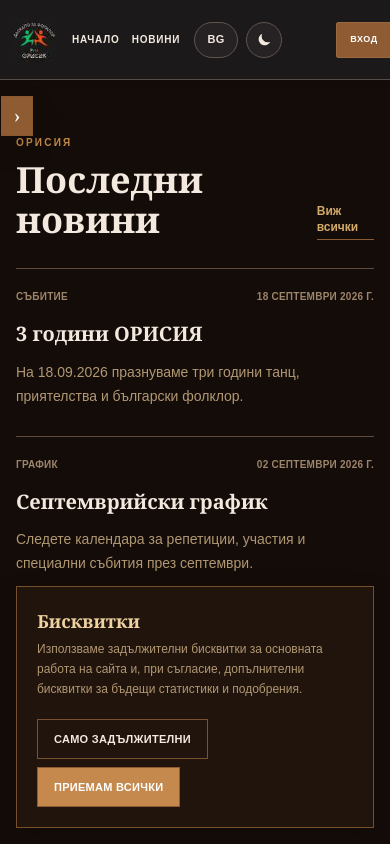
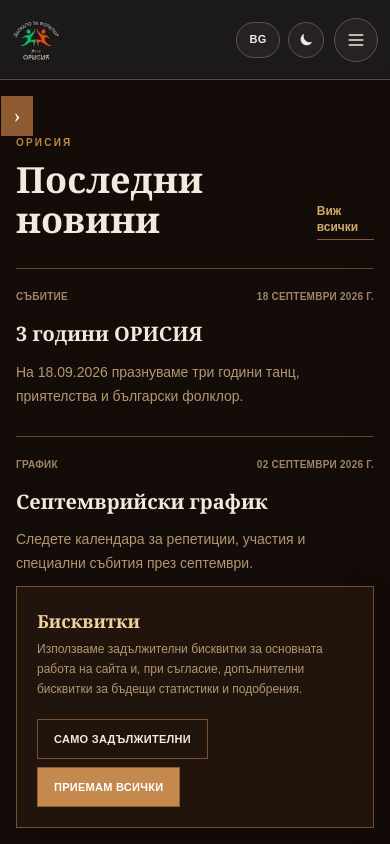
Before and after one commit to viktor132607/Orisia.Client, a Next.js app: page / in a window 390 px wide. Shown: the top 844 px of the page. Built offline with nearby package versions, Linux system fonts and the light colour scheme.

Commit message:
Rework mobile navigation into compact drawer menu

```diff
--- a/src/components/Navbar.tsx
+++ b/src/components/Navbar.tsx
@@ -11,8 +11,8 @@ type Language = "bg" | "en";
 type AuthRole = "guest" | "user" | "admin";
 
 const labels = {
-  bg: { home: "Начало", news: "Новини", events: "Събития", calendar: "Календар", gallery: "Галерия", horoteka: "Хоротека", about: "За ОРИСИЯ", contacts: "Контакти", admin: "Админ", profile: "Профил", logout: "Изход", login: "Вход" },
-  en: { home: "Home", news: "News", events: "Events", calendar: "Calendar", gallery: "Gallery", horoteka: "Dance Library", about: "About ORISIA", contacts: "Contacts", admin: "Admin", profile: "Profile", logout: "Logout", login: "Login" },
+  bg: { home: "Начало", news: "Новини", events: "Събития", calendar: "Календар", gallery: "Галерия", horoteka: "Хоротека", about: "За ОРИСИЯ", contacts: "Контакти", admin: "Админ", profile: "Профил", logout: "Изход", login: "Вход", menu: "Меню", close: "Затвори менюто" },
+  en: { home: "Home", news: "News", events: "Events", calendar: "Calendar", gallery: "Gallery", horoteka: "Dance Library", about: "About ORISIA", contacts: "Contacts", admin: "Admin", profile: "Profile", logout: "Logout", login: "Login", menu: "Menu", close: "Close menu" },
 };
 
 function getRole(value: string | null): AuthRole {
@@ -24,6 +24,7 @@ function getRole(value: string | null): AuthRole {
 export default function Navbar() {
   const [role, setRole] = useState<AuthRole>("guest");
   const [language, setLanguage] = useState<Language>("bg");
+  const [menuOpen, setMenuOpen] = useState(false);
 
   useEffect(() => {
     const readVariant = () => setRole(getRole(window.localStorage.getItem(AUTH_KEY)));
@@ -57,6 +58,7 @@ export default function Navbar() {
   const logout = () => {
     window.localStorage.setItem(AUTH_KEY, "logged-out");
     setRole("guest");
+    setMenuOpen(false);
     window.dispatchEvent(new CustomEvent("orisia-auth-change", { detail: { role: "guest", loggedIn: false, isAdmin: false } }));
   };
 
@@ -64,43 +66,88 @@ export default function Navbar() {
   const loggedIn = role !== "guest";
   const isAdmin = role === "admin";
   const isBg = language === "bg";
-  const navLink = "flex-none font-sans text-[10px] font-black uppercase tracking-[.08em] text-orisia-light transition hover:text-white lg:text-[12px]";
+  const navLink = "flex-none font-sans text-[11px] font-black uppercase tracking-[.08em] text-orisia-light transition hover:text-white 2xl:text-[12px]";
+  const mobileLink = "flex min-h-14 items-center border-b border-[#403a38] px-7 font-sans text-[15px] font-black uppercase tracking-[.08em] text-orisia-light transition hover:bg-[#272324] hover:text-white";
+
+  const navItems = [
+    { href: "/", label: text.home },
+    { href: "/news", label: text.news },
+    { href: "/events", label: text.events },
+    { href: "/calendar", label: text.calendar },
+    { href: "/gallery", label: text.gallery },
+    { href: "/horoteka", label: text.horoteka },
+    { href: "/about", label: text.about },
+    { href: "/contact", label: text.contacts },
+  ];
+
+  if (isAdmin) navItems.push({ href: "/admin", label: text.admin });
 
   return (
     <header className="fixed inset-x-0 top-0 z-[9999] h-20 border-b border-[#554b47] bg-orisia-ink text-orisia-light shadow-sm">
       <div className="mx-auto flex h-full w-full items-center px-3 sm:px-4 lg:px-6">
-        <div className="flex min-w-0 items-center gap-4 lg:gap-6">
-          <Link href="/" className="flex-none leading-none" aria-label={isBg ? "ОРИСИЯ - Начало" : "ORISIA - Home"}>
-            <img className="h-11 w-11 rounded object-cover sm:h-12 sm:w-12 lg:h-[54px] lg:w-[54px]" src="/orisia-logo.svg" alt={isBg ? "Лого на ОРИСИЯ" : "ORISIA logo"} />
-          </Link>
+        <Link href="/" className="flex-none leading-none" aria-label={isBg ? "ОРИСИЯ - Начало" : "ORISIA - Home"} onClick={() => setMenuOpen(false)}>
+          <img className="h-12 w-12 rounded object-cover sm:h-[54px] sm:w-[54px]" src="/orisia-logo.svg" alt={isBg ? "Лого на ОРИСИЯ" : "ORISIA logo"} />
+        </Link>
 
-          <nav className="scrollbar-none flex min-w-0 items-center justify-start gap-3 overflow-x-auto whitespace-nowrap lg:gap-5" aria-label={isBg ? "Основна навигация" : "Main navigation"}>
-            <Link className={navLink} href="/">{text.home}</Link>
-            <Link className={navLink} href="/news">{text.news}</Link>
-            <Link className={navLink} href="/events">{text.events}</Link>
-            <Link className={navLink} href="/calendar">{text.calendar}</Link>
-            <Link className={navLink} href="/gallery">{text.gallery}</Link>
-            <Link className={navLink} href="/horoteka">{text.horoteka}</Link>
-            <Link className={navLink} href="/about">{text.about}</Link>
-            <Link className={navLink} href="/contact">{text.contacts}</Link>
-            {isAdmin && <Link className={navLink} href="/admin">{text.admin}</Link>}
-          </nav>
-        </div>
+        <nav className="ml-6 hidden min-w-0 flex-1 items-center justify-start gap-4 whitespace-nowrap xl:flex 2xl:gap-6" aria-label={isBg ? "Основна навигация" : "Main navigation"}>
+          {navItems.map((item) => <Link key={item.href} className={navLink} href={item.href}>{item.label}</Link>)}
+        </nav>
 
-        <div className="ml-auto grid w-[196px] flex-none grid-cols-[70px_60px_56px] items-center gap-1.5 whitespace-nowrap pl-3 sm:w-[230px] sm:grid-cols-[82px_72px_64px] lg:w-[300px] lg:grid-cols-[90px_96px_96px] lg:gap-2 lg:pl-6">
+        <div className="ml-auto hidden w-[300px] flex-none grid-cols-[90px_96px_96px] items-center gap-2 whitespace-nowrap pl-6 xl:grid">
           <SitePreferences />
           <span className="flex w-full items-center justify-center">
-            {loggedIn ? <Link href="/account" className="flex min-h-9 w-full items-center justify-center px-1 font-sans text-[9px] font-extrabold uppercase tracking-[.06em] text-orisia-light hover:text-white sm:text-[10px] lg:text-[12px]">{text.profile}</Link> : null}
+            {loggedIn ? <Link href="/account" className="flex min-h-9 w-full items-center justify-center px-1 font-sans text-[10px] font-extrabold uppercase tracking-[.06em] text-orisia-light hover:text-white 2xl:text-[12px]">{text.profile}</Link> : null}
           </span>
           <span className="flex w-full items-center justify-center">
             {loggedIn ? (
-              <Link href="/" className="flex min-h-9 w-full items-center justify-center rounded-sm border border-[#9b693d] bg-[#8e5b32] px-1 font-sans text-[9px] font-black uppercase tracking-[.06em] text-white transition hover:bg-[#a96b38] sm:text-[10px] lg:text-[12px]" onClick={logout}>{text.logout}</Link>
+              <Link href="/" className="flex min-h-9 w-full items-center justify-center rounded-sm border border-[#9b693d] bg-[#8e5b32] px-1 font-sans text-[10px] font-black uppercase tracking-[.06em] text-white transition hover:bg-[#a96b38] 2xl:text-[12px]" onClick={logout}>{text.logout}</Link>
             ) : (
-              <Link href="/login" className="flex min-h-9 w-full items-center justify-center rounded-sm border border-[#9b693d] bg-[#8e5b32] px-1 font-sans text-[9px] font-black uppercase tracking-[.06em] text-white transition hover:bg-[#a96b38] sm:text-[10px] lg:text-[12px]">{text.login}</Link>
+              <Link href="/login" className="flex min-h-9 w-full items-center justify-center rounded-sm border border-[#9b693d] bg-[#8e5b32] px-1 font-sans text-[10px] font-black uppercase tracking-[.06em] text-white transition hover:bg-[#a96b38] 2xl:text-[12px]">{text.login}</Link>
             )}
           </span>
         </div>
+
+        <div className="ml-auto flex items-center gap-2 xl:hidden">
+          <SitePreferences />
+          <button
+            type="button"
+            className="grid h-11 w-11 flex-none place-items-center rounded-full border border-[#5f5550] bg-[#262223] text-orisia-light transition hover:border-orisia-gold hover:bg-[#322d2e]"
+            onClick={() => setMenuOpen((current) => !current)}
+            aria-label={menuOpen ? text.close : text.menu}
+            aria-expanded={menuOpen}
+            aria-controls="mobile-navigation"
+          >
+            {menuOpen ? (
+              <svg className="h-5 w-5" viewBox="0 0 24 24" aria-hidden="true"><path d="M5 5l14 14M19 5 5 19" fill="none" stroke="currentColor" strokeWidth="2" strokeLinecap="round" /></svg>
+            ) : (
+              <svg className="h-5 w-5" viewBox="0 0 24 24" aria-hidden="true"><path d="M4 6h16M4 12h16M4 18h16" fill="none" stroke="currentColor" strokeWidth="2" strokeLinecap="round" /></svg>
+            )}
+          </button>
+        </div>
       </div>
+
+      <div className={`${menuOpen ? "pointer-events-auto opacity-100" : "pointer-events-none opacity-0"} fixed inset-x-0 bottom-0 top-20 z-[9998] bg-black/55 transition-opacity xl:hidden`} onClick={() => setMenuOpen(false)} aria-hidden={!menuOpen} />
+
+      <aside
+        id="mobile-navigation"
+        className={`${menuOpen ? "translate-x-0" : "translate-x-full"} fixed bottom-0 right-0 top-20 z-[9999] flex w-[min(88vw,360px)] flex-col border-l border-[#554b47] bg-orisia-ink shadow-2xl transition-transform duration-300 xl:hidden`}
+        aria-label={text.menu}
+      >
+        <nav className="min-h-0 flex-1 overflow-y-auto" aria-label={isBg ? "Мобилна навигация" : "Mobile navigation"}>
+          {navItems.map((item) => <Link key={item.href} className={mobileLink} href={item.href} onClick={() => setMenuOpen(false)}>{item.label}</Link>)}
+        </nav>
+
+        <div className="border-t border-[#554b47] p-5">
+          {loggedIn ? (
+            <div className="grid gap-3">
+              <Link href="/account" className="flex min-h-12 items-center justify-center rounded-sm border border-[#5f5550] px-4 font-sans text-xs font-black uppercase tracking-[.08em] text-orisia-light" onClick={() => setMenuOpen(false)}>{text.profile}</Link>
+              <Link href="/" className="flex min-h-12 items-center justify-center rounded-sm border border-[#9b693d] bg-[#8e5b32] px-4 font-sans text-xs font-black uppercase tracking-[.08em] text-white" onClick={logout}>{text.logout}</Link>
+            </div>
+          ) : (
+            <Link href="/login" className="flex min-h-12 items-center justify-center rounded-sm border border-[#9b693d] bg-[#8e5b32] px-4 font-sans text-xs font-black uppercase tracking-[.08em] text-white" onClick={() => setMenuOpen(false)}>{text.login}</Link>
+          )}
+        </div>
+      </aside>
     </header>
   );
 }
```
